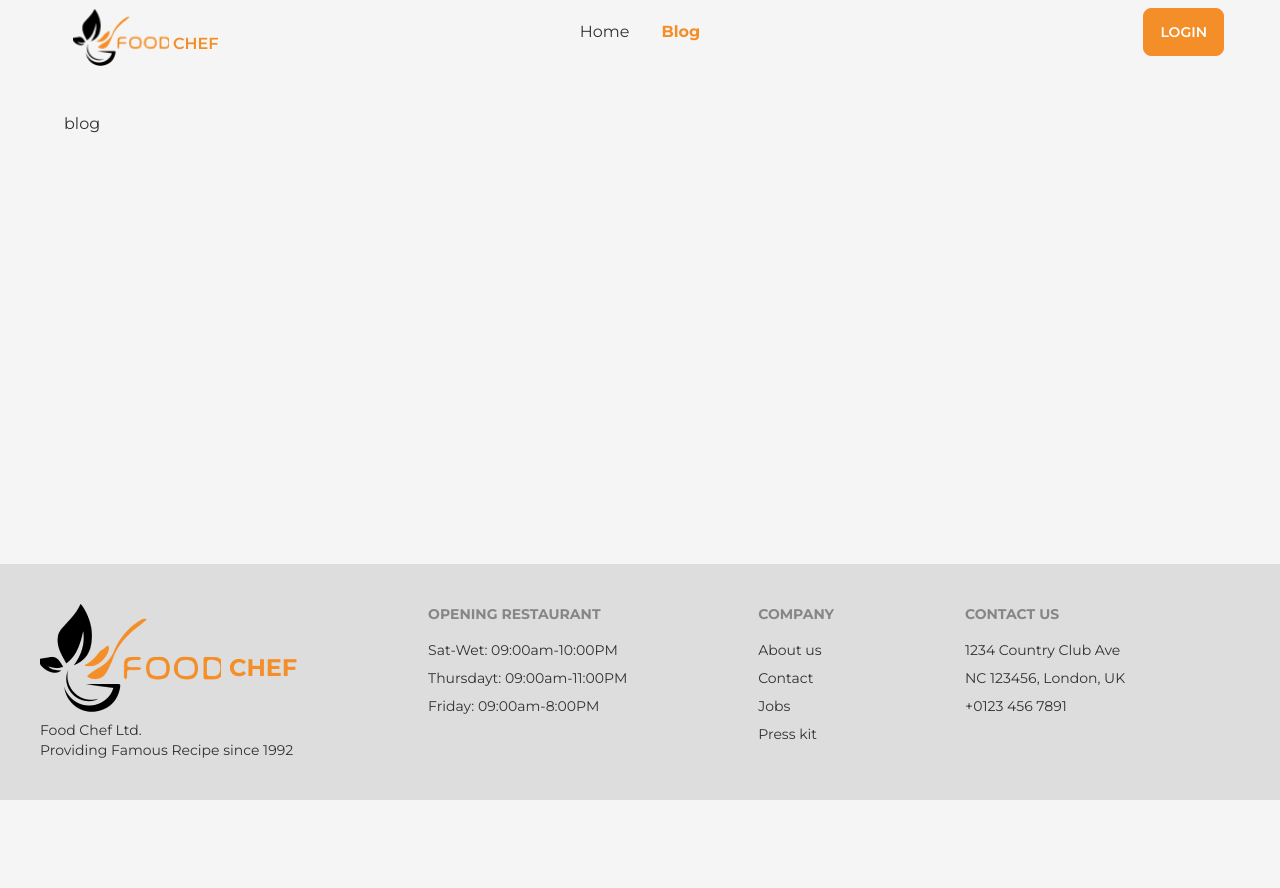
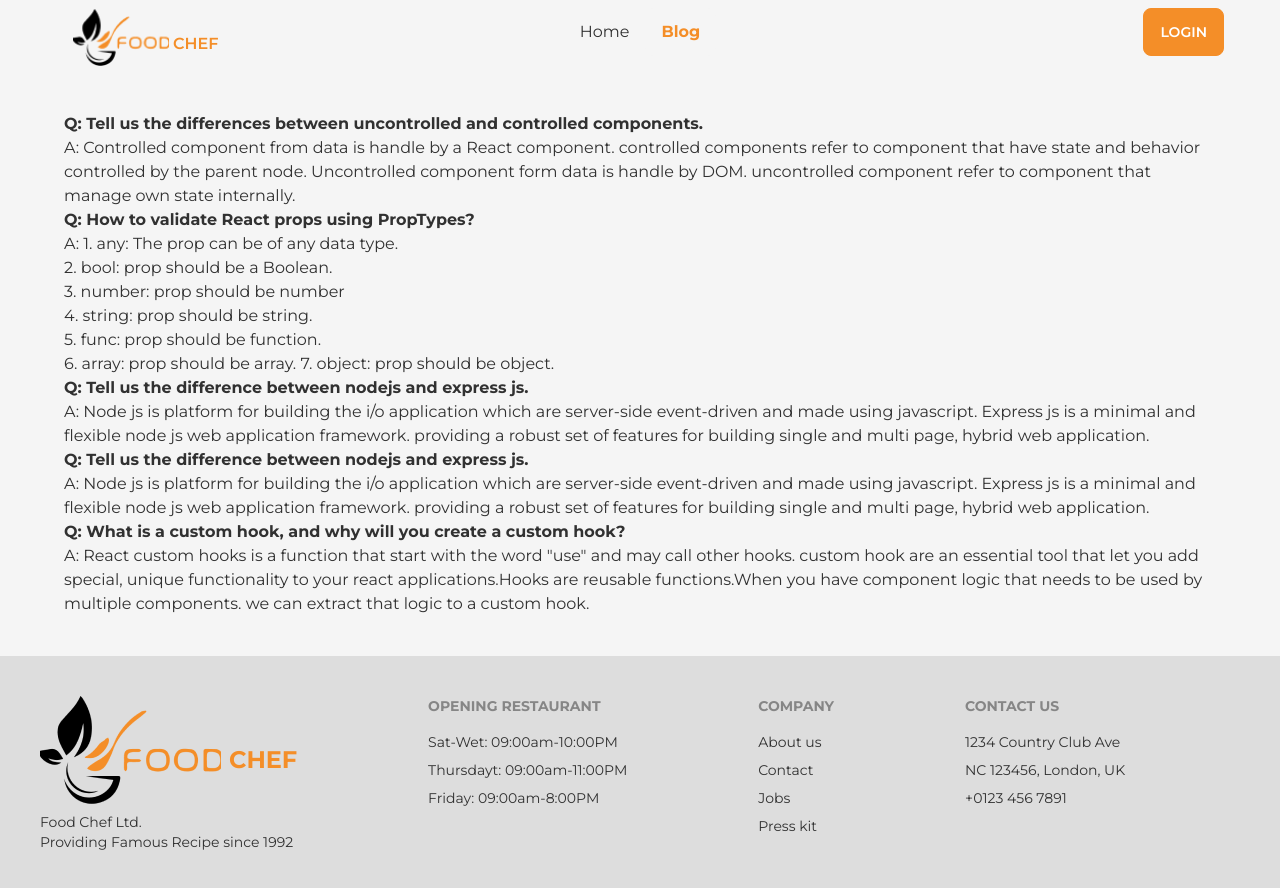
Before and after one commit to emon1995/chef-recipe-client, a React (Vite) app: page /blog in a window 1280 px wide. Shown: the top 888 px of the page. Before the commit the page ends 800 px from the top, so only its background shows below. Built offline with nearby package versions, Linux system fonts and the light colour scheme; no server answers.

Commit message:
blog page question & answer added

```diff
--- a/src/components/Blog/Blog.jsx
+++ b/src/components/Blog/Blog.jsx
@@ -2,8 +2,68 @@ import React from "react";
 
 const Blog = () => {
   return (
-    <div>
-      <h1>blog</h1>
+    <div className="my-10">
+      <div>
+        <h1 className="font-bold">
+          Q: Tell us the differences between uncontrolled and controlled
+          components.
+        </h1>
+        <p>
+          A: Controlled component from data is handle by a React component.
+          controlled components refer to component that have state and behavior
+          controlled by the parent node. Uncontrolled component form data is
+          handle by DOM. uncontrolled component refer to component that manage
+          own state internally.
+        </p>
+      </div>
+      <div>
+        <h1 className="font-bold">
+          Q: How to validate React props using PropTypes?
+        </h1>
+        <p>
+          A: 1. any: The prop can be of any data type. <br /> 2. bool: prop
+          should be a Boolean. <br /> 3. number: prop should be number <br /> 4.
+          string: prop should be string. <br /> 5. func: prop should be
+          function. <br /> 6. array: prop should be array. 7. object: prop
+          should be object.
+        </p>
+      </div>
+      <div>
+        <h1 className="font-bold">
+          Q: Tell us the difference between nodejs and express js.
+        </h1>
+        <p>
+          A: Node js is platform for building the i/o application which are
+          server-side event-driven and made using javascript. Express js is a
+          minimal and flexible node js web application framework. providing a
+          robust set of features for building single and multi page, hybrid web
+          application.
+        </p>
+      </div>
+      <div>
+        <h1 className="font-bold">
+          Q: Tell us the difference between nodejs and express js.
+        </h1>
+        <p>
+          A: Node js is platform for building the i/o application which are
+          server-side event-driven and made using javascript. Express js is a
+          minimal and flexible node js web application framework. providing a
+          robust set of features for building single and multi page, hybrid web
+          application.
+        </p>
+      </div>
+      <div>
+        <h1 className="font-bold">
+          Q: What is a custom hook, and why will you create a custom hook?
+        </h1>
+        <p>
+          A: React custom hooks is a function that start with the word "use" and
+          may call other hooks. custom hook are an essential tool that let you
+          add special, unique functionality to your react applications.Hooks are
+          reusable functions.When you have component logic that needs to be used
+          by multiple components. we can extract that logic to a custom hook.
+        </p>
+      </div>
     </div>
   );
 };
```
